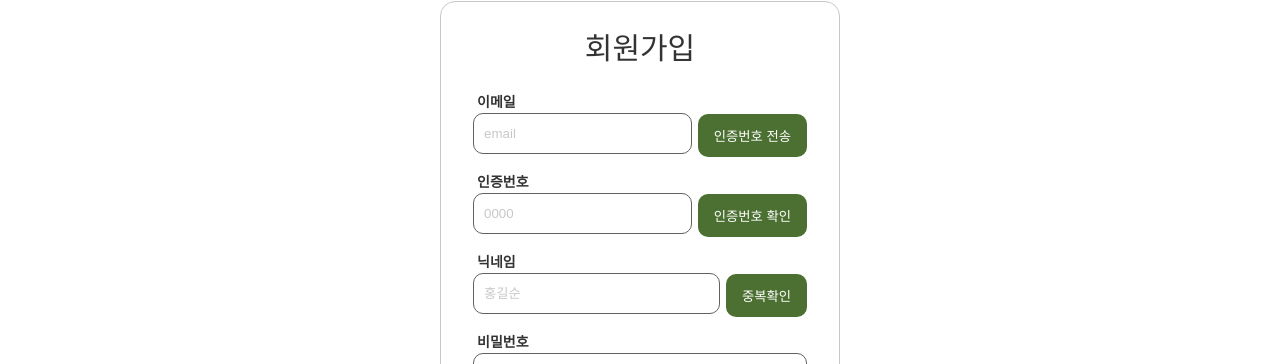
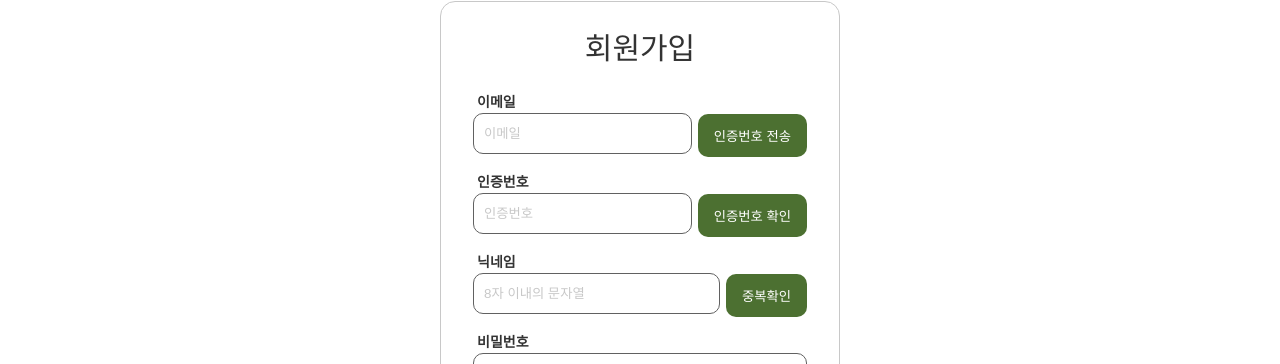
Before and after one commit to codestates-seb/seb43_main_004, a React (Create React App) app in the folder client/: page /sign-up in a window 1280 px wide. Shown: the part 149-513 px from the top of the page. Built offline with nearby package versions, Linux system fonts and the light colour scheme; a web font is replaced by a local one.

Commit message:
feat :  닉네임 글자 수 최대 8자 제한 추가

```diff
--- a/client/src/components/User/EditProfile.tsx
+++ b/client/src/components/User/EditProfile.tsx
@@ -81,6 +81,10 @@ const EditProfile = () => {
 
     if (nickName.trim() === '') {
       msg.nickName = '닉네임을 입력해주세요.'
+      setNotice({ ...notice, ...msg })
+      return
+    } else if (nickName.length > 8) {
+      msg.nickName = '사용할 수 없는 닉네임입니다 (8자 초과)'
       setNotice({ ...notice, ...msg })
       return
     } else if (userInfo.nickName === nickName) {
--- a/client/src/pages/UserSignUp.tsx
+++ b/client/src/pages/UserSignUp.tsx
@@ -154,7 +154,7 @@ const UserSignUp = ({ social }: Props) => {
           setError({ ...error, ...msg })
         })
     } else {
-      msg.email = '이메일이 유효하지 않습니다.'
+      msg.email = '이메일 형식이 올바르지 않습니다.'
       setError({ ...error, ...msg })
     }
 
@@ -215,6 +215,10 @@ const UserSignUp = ({ social }: Props) => {
 
     if (nickName.trim() === '') {
       msg.nickName = '닉네임을 입력해주세요.'
+      setError({ ...error, ...msg })
+      return
+    } else if (nickName.length > 8) {
+      msg.nickName = '사용할 수 없는 닉네임입니다 (8자 초과)'
       setError({ ...error, ...msg })
       return
     }
@@ -318,7 +322,7 @@ const UserSignUp = ({ social }: Props) => {
                   label="이메일"
                   type="email"
                   name="email"
-                  placeholder="email"
+                  placeholder="이메일"
                   error={error.email}
                   disabled={isConfirm}
                   onChange={handleInput}
@@ -337,7 +341,7 @@ const UserSignUp = ({ social }: Props) => {
                   label="인증번호"
                   type="text"
                   name="ckAuth"
-                  placeholder="0000"
+                  placeholder="인증번호"
                   error={error.auth}
                   success={isConfirm ? success.auth : ''}
                   disabled={isConfirm}
@@ -357,7 +361,7 @@ const UserSignUp = ({ social }: Props) => {
               label="닉네임"
               type="text"
               name="nickName"
-              placeholder="홍길순"
+              placeholder="8자 이내의 문자열"
               error={error.nickName}
               success={success.nickName}
               onChange={handleInput}
```
